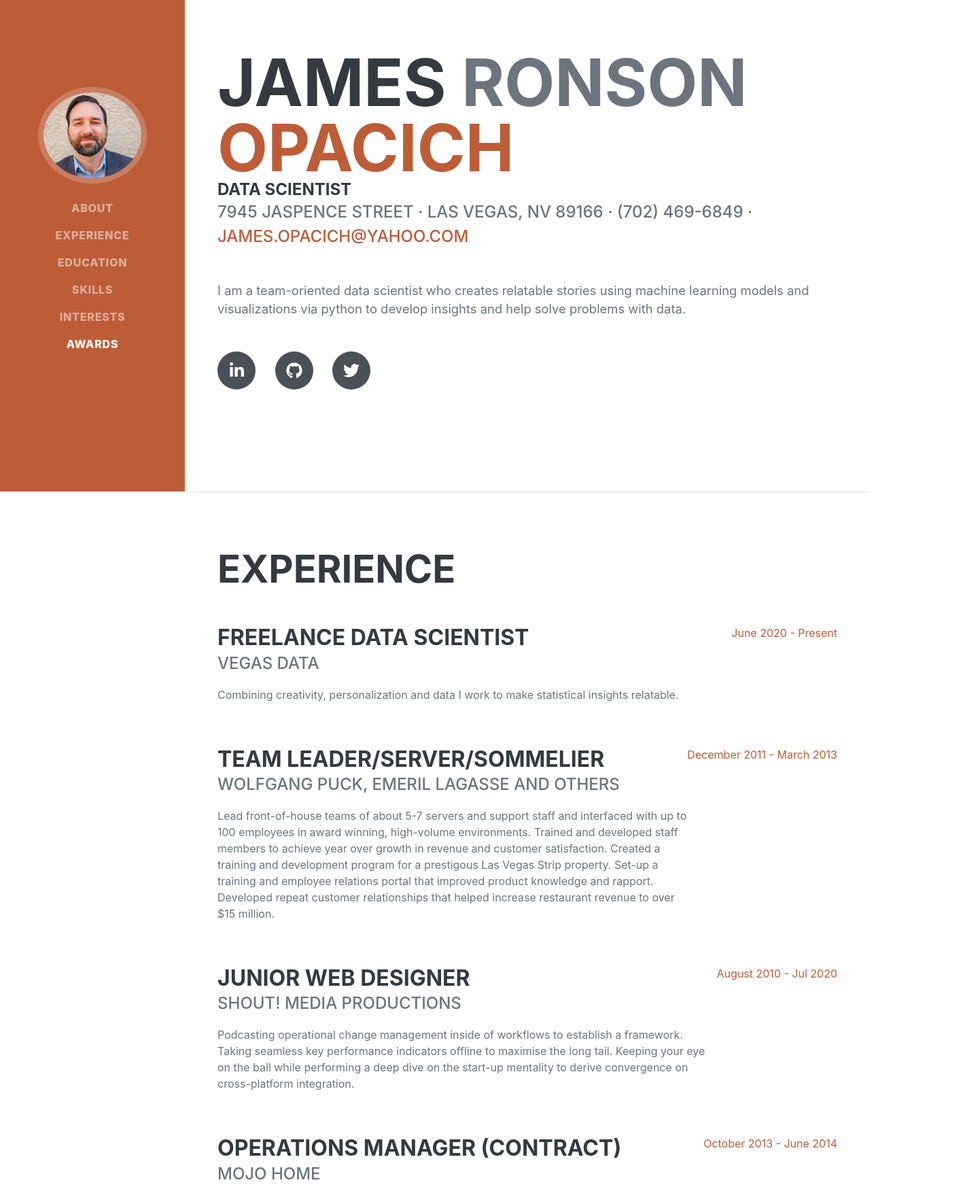
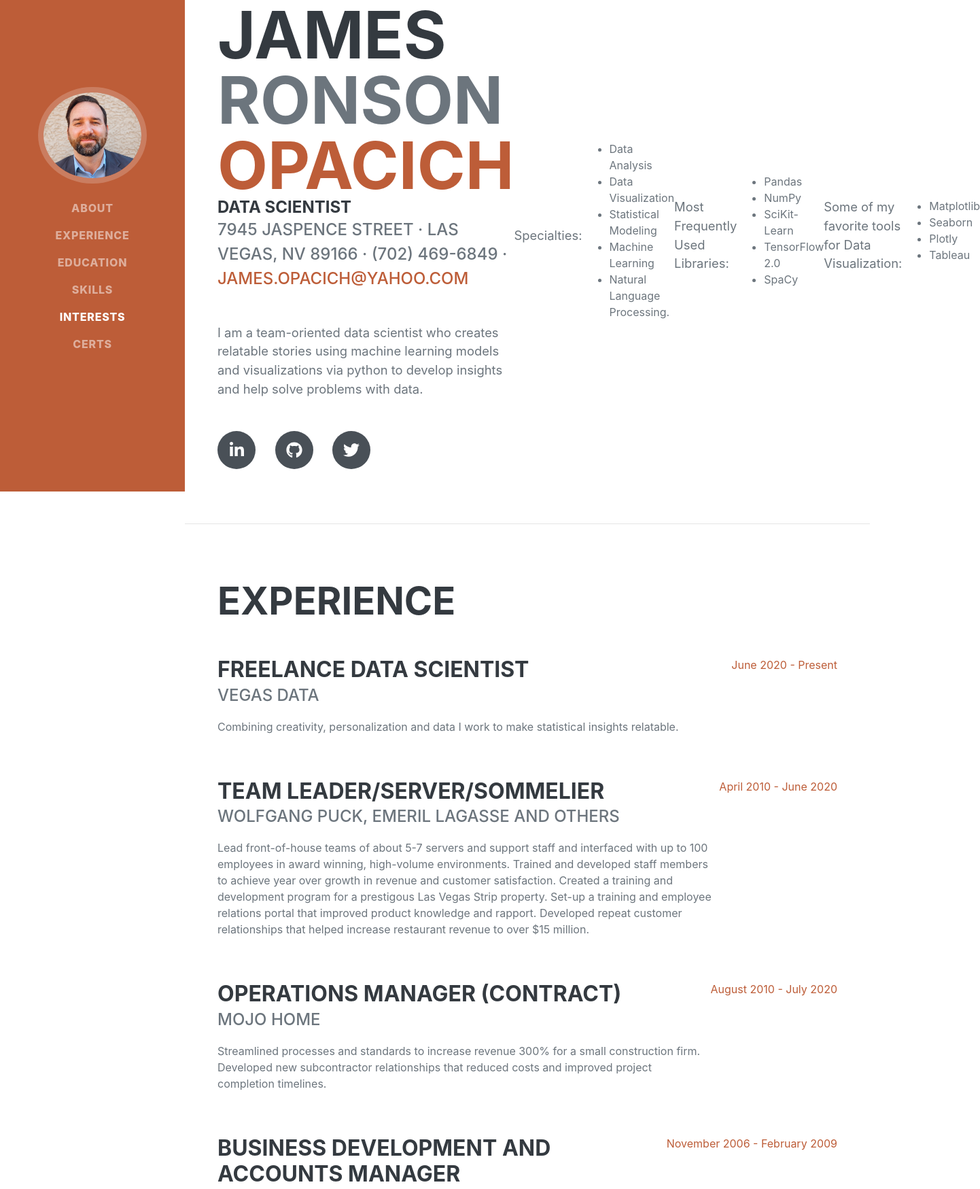
Before and after one commit to JamesRonsonOp/JamesRonsonOp.github.io, a plain HTML site: page index.html in a window 1280 px wide. Shown: the part 77-1826 px from the top of the page at 68% size, 1442 px wide, since content can reach past the window. Drawn offline with nearby package versions, Linux system fonts and the light colour scheme; a web font is replaced by a local one.

Commit message:
make changes to frequently used tool

```diff
--- a/index.html
+++ b/index.html
@@ -30,7 +30,7 @@
                     <li class="nav-item"><a class="nav-link js-scroll-trigger" href="#education">Education</a></li>
                     <li class="nav-item"><a class="nav-link js-scroll-trigger" href="#skills">Skills</a></li>
                     <li class="nav-item"><a class="nav-link js-scroll-trigger" href="#interests">Interests</a></li>
-                    <li class="nav-item"><a class="nav-link js-scroll-trigger" href="#awards">Awards</a></li>
+                    <li class="nav-item"><a class="nav-link js-scroll-trigger" href="#certification">Certs</a></li>
                 </ul>
             </div>
         </nav>
@@ -57,7 +57,40 @@
                         <a class="social-icon" href="https://github.com/JamesRonsonOp"><i class="fab fa-github"></i></a>
                         <a class="social-icon" href="https://twitter.com/data_vegas"><i class="fab fa-twitter"></i></a>
                     </div>
-                </div>
+                </div><br>
+
+                <p class="lead mb-0">
+                  Specialties:
+                  <ul>
+                    <li>Data Analysis</li>
+                    <li>Data Visualization</li>
+                    <li>Statistical Modeling</li>
+                    <li>Machine Learning</li>
+                    <li>Natural Language Processing.</li>
+                  </ul>
+                </p>
+
+                <p class="lead mb-0">
+                  Most Frequently Used Libraries: <br />
+                  <ul>
+                    <li>Pandas</li>
+                    <li>NumPy</li>
+                    <li>SciKit-Learn</li>
+                    <li>TensorFlow 2.0</li>
+                    <li>SpaCy</li>
+                  </ul>
+                </p>
+
+                <p class="lead mb-0">
+                  Some of my favorite tools for Data Visualization:
+                  <ul>
+                    <li>Matplotlib</li>
+                    <li>Seaborn</li>
+                    <li>Plotly</li>
+                    <li>Tableau</li>
+                  </ul>
+                </p>
+
             </section>
             <hr class="m-0" />
             <!-- Experience-->
@@ -84,26 +117,28 @@
                               Developed repeat customer relationships that helped increase restaurant revenue to over $15 million.
                             </p>
                         </div>
-                        <div class="flex-shrink-0"><span class="text-primary">December 2011 - March 2013</span></div>
+                        <div class="flex-shrink-0"><span class="text-primary">April 2010 - June 2020</span></div>
                     </div>
                     <div class="d-flex flex-column flex-md-row justify-content-between mb-5">
                         <div class="flex-grow-1">
-                            <h3 class="mb-0">Junior Web Designer</h3>
-                            <div class="subheading mb-3">Shout! Media Productions</div>
-                            <p>Podcasting operational change management inside of workflows to establish a framework. Taking seamless key performance indicators offline to maximise the long tail. Keeping your eye on the ball while performing a deep dive on the start-up mentality to derive convergence on cross-platform integration.</p>
+                            <h3 class="mb-0">Operations Manager (Contract)</h3>
+                            <div class="subheading mb-3">Mojo Home</div>
+                            <p>Streamlined processes and standards to increase revenue 300% for a small construction firm.
+                            Developed new subcontractor relationships that reduced costs and improved project completion timelines. </p>
                         </div>
-                        <div class="flex-shrink-0"><span class="text-primary">August 2010 - Jul 2020</span></div>
+                        <div class="flex-shrink-0"><span class="text-primary">August 2010 - July 2020</span></div>
                     </div>
                     <div class="d-flex flex-column flex-md-row justify-content-between">
                         <div class="flex-grow-1">
-                            <h3 class="mb-0">Operations Manager (Contract)</h3>
-                            <div class="subheading mb-3">Mojo Home</div>
+                            <h3 class="mb-0">Business Development and Accounts Manager</h3>
+                            <div class="subheading mb-3">Aerotek</div>
                             <p>
-                              Streamlined processes and standards to increase revenue 300% for a small construction firm.
-                              Developed new subcontractor relationships that reduced costs and improved project completion timelines.
+                              Lead a team of 3 to 4 recruiters to fill dozens of requirements per week. Negotiated contracts that ranged from tens to hundreds of thousands of dollars.
+                              Developed and executed targeted marketing plan using outside research, key contact identification methods and Excel. Tracked sales process using Siebel CRM.
+                              Helped construction management division achieve record sales and results.
                             </p>
                         </div>
-                        <div class="flex-shrink-0"><span class="text-primary">October 2013 - June 2014</span></div>
+                        <div class="flex-shrink-0"><span class="text-primary">November 2006 - February 2009</span></div>
                     </div>
                 </div>
             </section>
```
